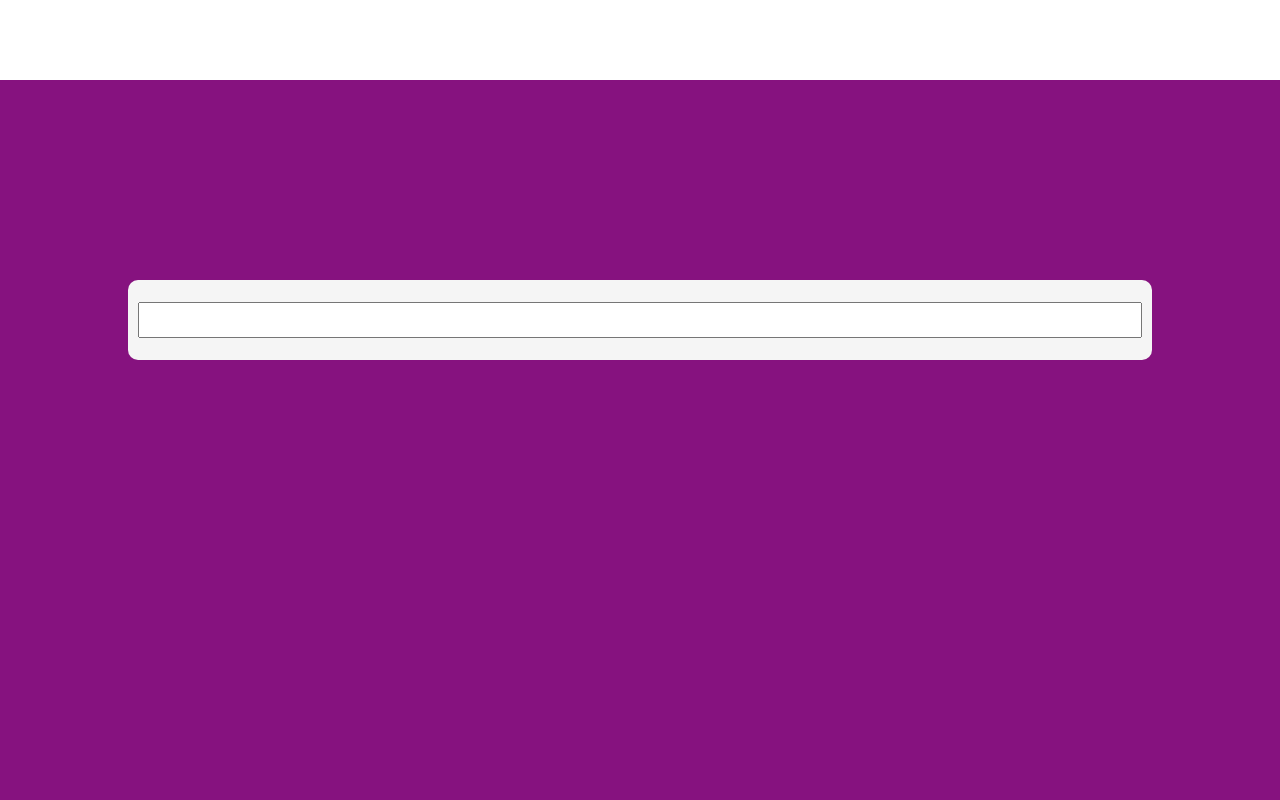
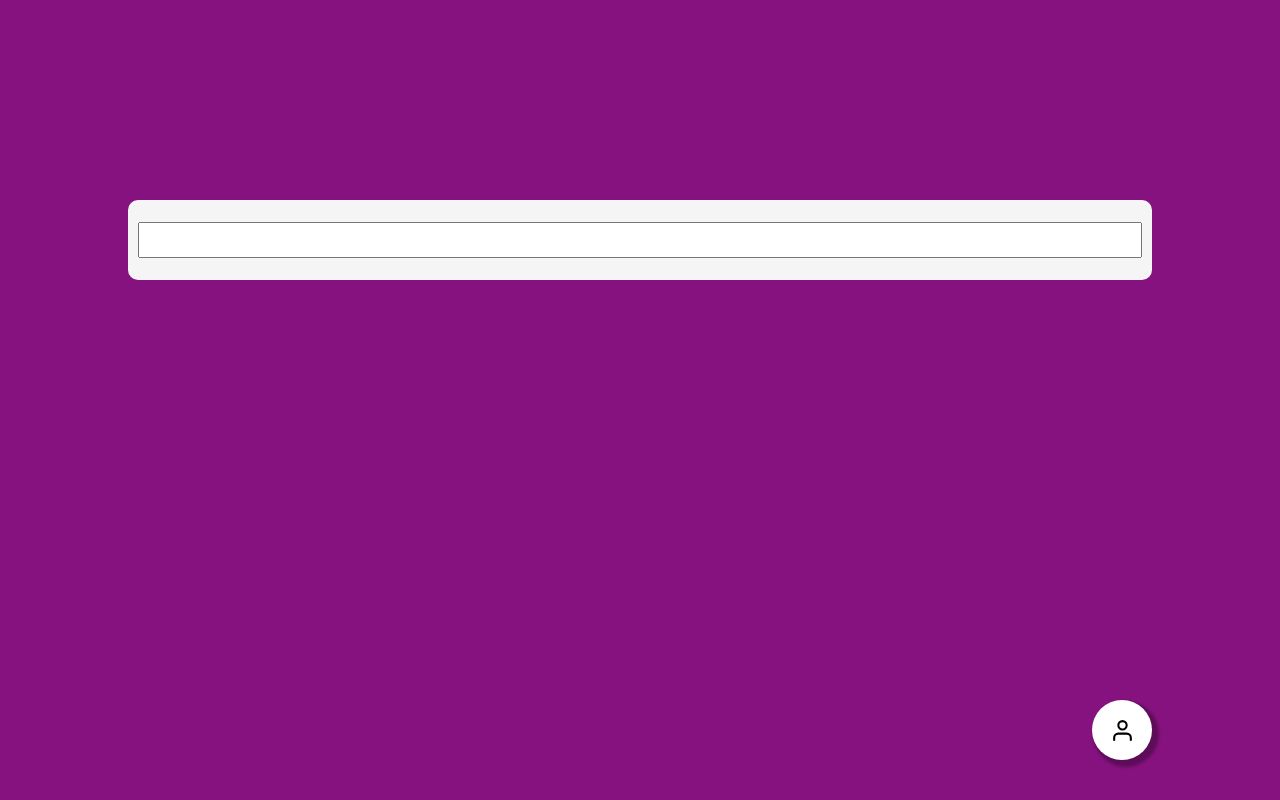
Before and after one commit to FueledByRage/front-end-php-next, a Next.js app: page /search in a window 1280 px wide. Built offline with nearby package versions, Linux system fonts and the light colour scheme.

Commit message:
Float button

```diff
--- /dev/null
+++ b/components/Float_Button/index.js
@@ -0,0 +1,19 @@
+import styled from "styled-components";
+
+
+
+
+export const FloatButton = styled.a`
+    bottom: 5vh;
+    right: 10vw;
+    border-radius: 50px;
+    width: 60px;
+    height: 60px;
+    position: fixed;
+    padding: 5px;
+    background-color: white;
+    box-shadow: 4px 4px 3px 3px rgba(0, 0, 0, 0.3);
+    display: flex;
+    align-items: center;
+    justify-content: center;
+`
--- a/components/header/index.js
+++ /dev/null
@@ -1,11 +0,0 @@
-import styled from "styled-components";
-
-
-
-
-export const Header = styled.div`
-    width: 100vw;
-    position: sticky;
-    height: 80px;
-    background-color: white;
-`
--- a/package.json
+++ b/package.json
@@ -12,6 +12,7 @@
     "next": "12.0.4",
     "react": "17.0.2",
     "react-dom": "17.0.2",
+    "react-icons": "^4.3.1",
     "react-router-dom": "^6.0.2",
     "styled-components": "^5.3.3"
   },
--- a/pages/my_profile.js
+++ b/pages/my_profile.js
@@ -4,6 +4,7 @@ import { getToken, getUser, isLogged } from "../storage";
 import { Error_Box } from "../components/Error_Box";
 import api from "./api/hello";
 import Login from "./login";
+
 
 export default function My_Profile(props){
 
@@ -35,6 +36,7 @@ export default function My_Profile(props){
 
     if(!logged) return (<Login />)
     return(
+        <>
         <Container>
             <Form_Box>
                 <h3>{user}</h3>
@@ -49,5 +51,6 @@ export default function My_Profile(props){
                 {error != '' && <Error_Box>{error}</Error_Box>}
             </Form_Box>
         </Container>
+        </>
     )
 }
--- a/pages/profile.js
+++ b/pages/profile.js
@@ -1,6 +1,9 @@
 import { Container, Feed, Header, Post_Box } from "../components/profile/index.js"
 import { Styled_Avatar } from "../components/profile/styled_avatar.js"
 import  api  from "./api/hello.js"
+import { FloatButton } from "../components/Float_Button";
+import { IconContext } from "react-icons";
+import { FiUser } from 'react-icons/fi'
 
 function Profile({error, results, message}){
 
@@ -14,6 +17,7 @@ function Profile({error, results, message}){
         )
     }
     return(
+        <>
             <Container>
                 <Feed>
                     <Header>
@@ -37,6 +41,8 @@ function Profile({error, results, message}){
                     }
                 </Feed>
             </Container>
+            <FloatButton href="/my_profile"><IconContext.Provider value={{size: "25px"}}><FiUser /></IconContext.Provider></FloatButton>
+        </>
         )
     }
 
--- a/pages/search.js
+++ b/pages/search.js
@@ -1,8 +1,11 @@
 import { useState } from "react";
 import { Error_Box } from "../components/Error_Box";
-import { Header } from "../components/header";
+import { FloatButton } from "../components/Float_Button";
+import { IconContext } from "react-icons";
+import { FiUser } from 'react-icons/fi'
 import { Container, Search_Box, Search_Input, Search_Iten, Search_Result } from "../components/Search";
 import api from "./api/hello";
+
 
 export default function Search_Page(){
 
@@ -20,7 +23,6 @@ export default function Search_Page(){
 
     return(
         <>
-        <Header />
             <Container>
                 <Search_Box>
                     <Search_Input
@@ -48,7 +50,7 @@ export default function Search_Page(){
                         )
                     }
             </Container>
-
+            <FloatButton href="/my_profile"><IconContext.Provider value={{size: "25px"}}><FiUser /></IconContext.Provider></FloatButton>
         </>
     )
 }
```
Also changed, not shown: 2 other files (tests, documents, lock files or other folders). Lines whose indentation alone changed are shown as unchanged.
